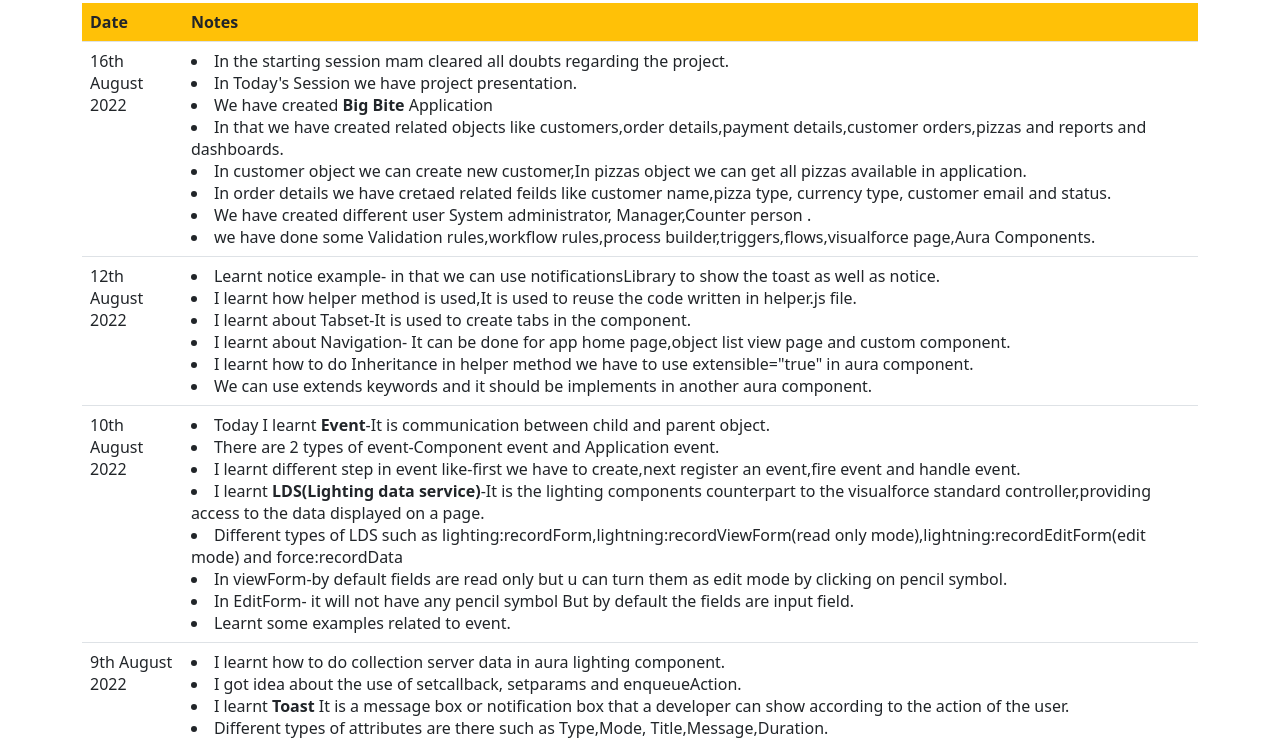
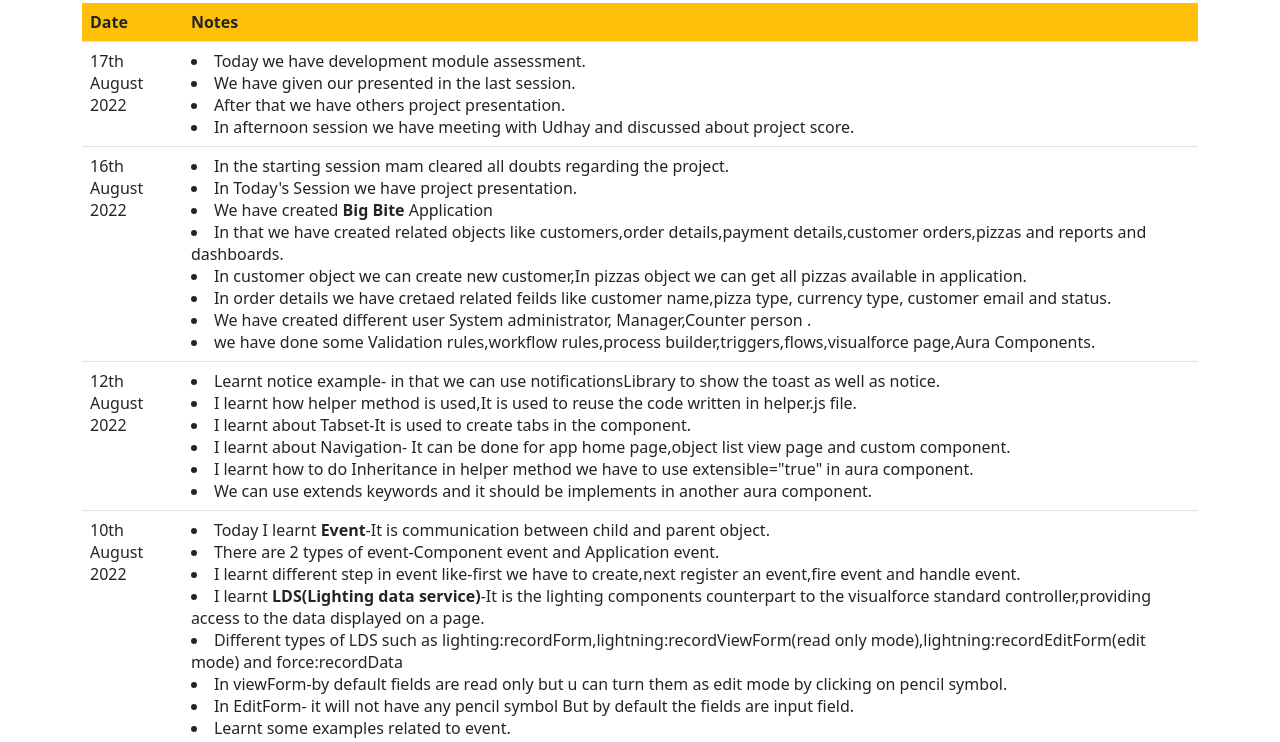
Before and after one commit to ashwinisdolli/ashwinisdolli.github.io, a plain HTML site: page journal.html in a window 1280 px wide. Shown: the part 53-795 px from the top of the page. Drawn offline with nearby package versions, Linux system fonts and the light colour scheme.

Commit message:
Add files via upload

```diff
--- a/journal.html
+++ b/journal.html
@@ -15,6 +15,14 @@
                     </tr>
                 </thead>
                 <tbody>
+<tr>
+<td>17th August 2022</td>
+<td>
+<li>Today we have development module assessment.</li>
+<li>We have given our presented in the last session.</li>
+<li>After that we have others project presentation.</li>
+<li>In afternoon session we have meeting with Udhay and discussed about project score.</li>
+
 
 <tr>
 <td>16th August 2022</td>
```
